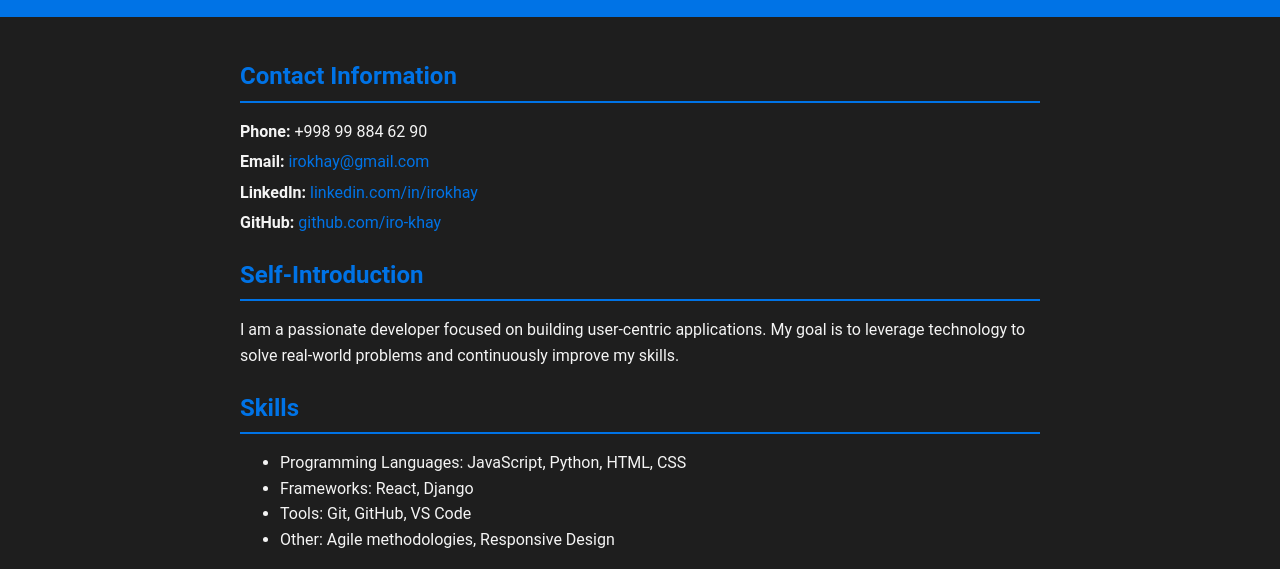
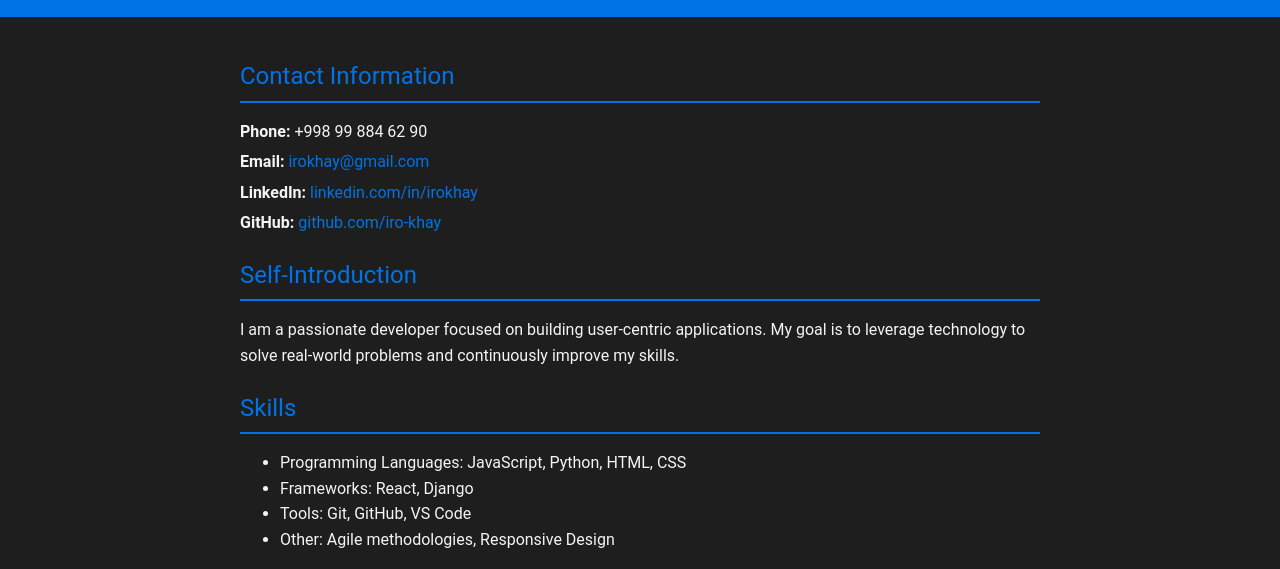
Before and after one commit to iro-khay/rsschool-cv, a plain HTML site: page index.html in a window 1280 px wide. Shown: the part 230-799 px from the top of the page. Drawn offline with Linux system fonts and the light colour scheme.

Commit message:
Update style.css

```diff
--- a/style.css
+++ b/style.css
@@ -7,13 +7,14 @@ body {
     background-color: #1e1e1e;
 }
 
-h1, h2, h3 {
+h1 {
     font-weight: 700; /* Полужирный для заголовков */
 }
 
-p, li {
-    font-weight: 400; /* Обычный для параграфов и списков */
+h2, h3, p, li {
+    font-weight: 400; /* Полужирный для заголовков */
 }
+
 
 a {
     color: #0073e6;
```
